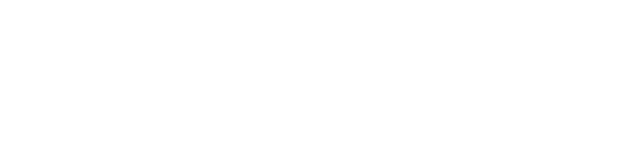
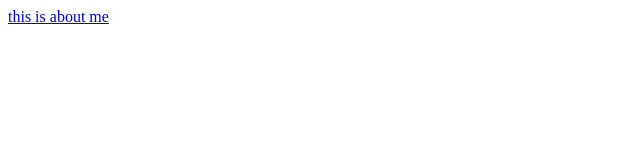
Before and after one commit to gjnder/existing_project, a plain HTML site: page index.html in a window 1280 px wide. Shown: the whole page, without its empty margins (0-640 px from the left). Drawn offline with Linux system fonts and the light colour scheme.

Commit message:
update index.html

```diff
--- a/index.html
+++ b/index.html
@@ -6,6 +6,7 @@
     <title>This is about portfolio</title>
 </head>
 <body>
+    <a href="about.html">this is about me </a>
 
 </body>
 </html>
```
